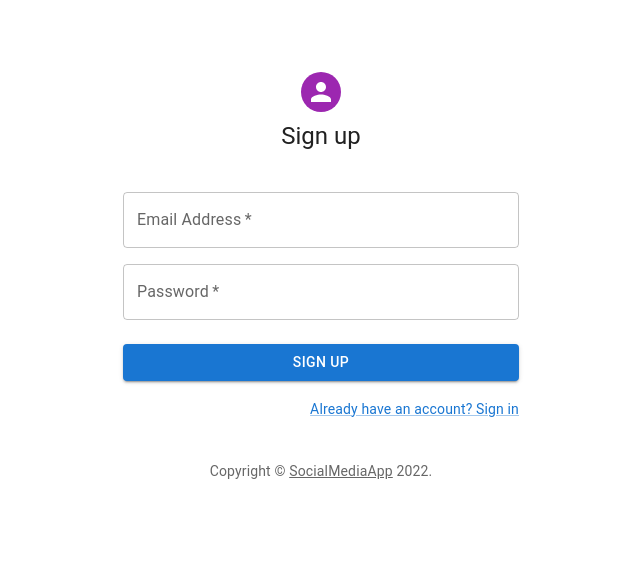
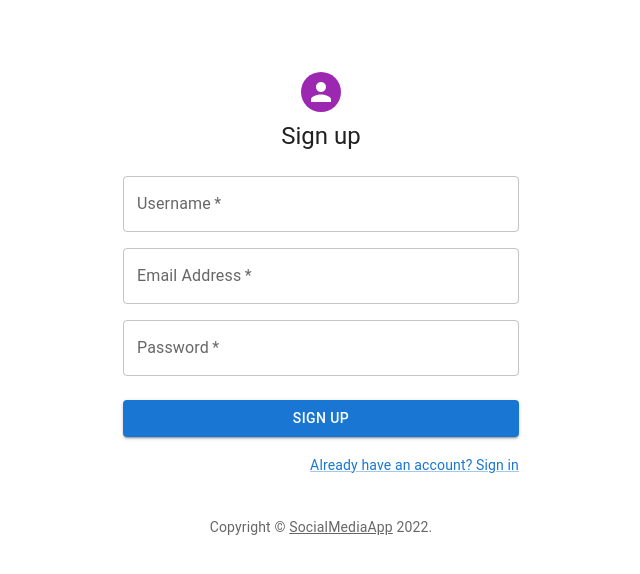
Before and after one commit to 0xla/cpsc455-project, a React (Create React App) app in the folder client/: page / in a window 1280 px wide. Shown: the top 574 px of the page, without its empty margins (319-959 px from the left). Built offline with nearby package versions, Linux system fonts and the light colour scheme.

Commit message:
Readd username field in signup

```diff
--- a/client/src/pages/Signup.tsx
+++ b/client/src/pages/Signup.tsx
@@ -119,7 +119,18 @@ export default function SignUp() {
                     <Box component="form" noValidate onSubmit={formik.handleSubmit} sx={{mt: 3}}>
                         <Grid container spacing={2}>
                             <Grid item xs={12}>
-
+                                <TextField
+                                    required
+                                    fullWidth
+                                    id="username"
+                                    label="Username"
+                                    name="username"
+                                    autoComplete="username"
+                                    value={formik.values.username}
+                                    onChange = {formik.handleChange}
+                                    error={formik.touched.username && Boolean(formik.errors.username)} // avoids form loading and showing errors without form being touched
+                                    helperText={formik.touched.username && formik.errors.username}
+                                />
                             </Grid>
                             <Grid item xs={12}>
                                 <TextField
```
